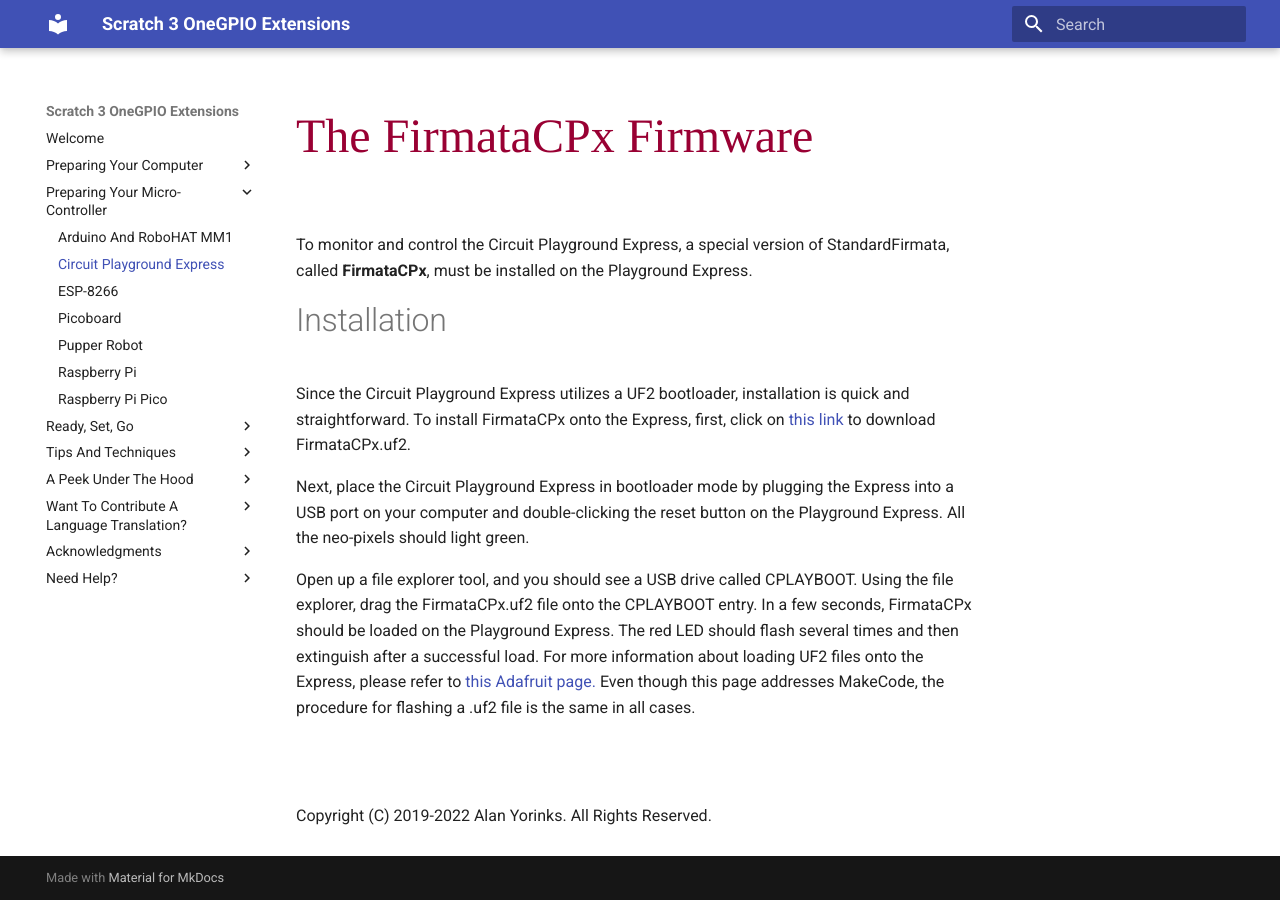
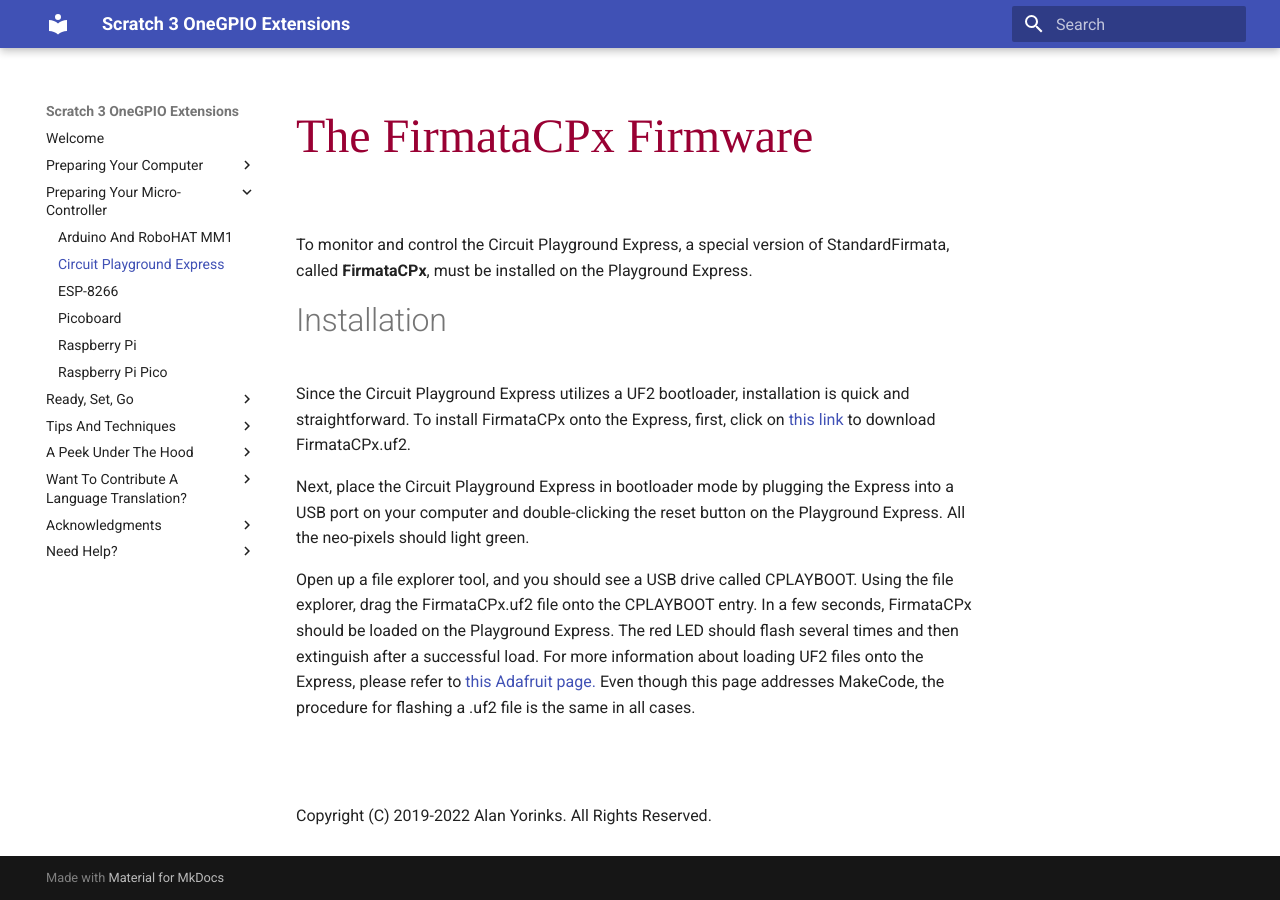
Before and after one commit to MrYsLab/s3-extend, an MkDocs documentation site: the page built from docs/cpx.md, in a window 1280 px wide. Built offline with MkDocs 1.6.1 and Material for MkDocs 9.7.7, drawn with Linux system fonts in a browser that asks for light colours.

```diff
--- a/mkdocs.yml
+++ b/mkdocs.yml
@@ -14,7 +14,6 @@
         - Circuit Playground Express: cpx.md
         - ESP-8266: esp-8266.md
         - Picoboard: pico.md
-        - Pupper Robot: pupper.md
         - Raspberry Pi: rpi.md
         - Raspberry Pi Pico: rpi_pico.md
       - Ready, Set, Go:
@@ -24,7 +23,6 @@
           - Circuit Playground Express: ext_cpx.md
           - ESP-8266: ext_esp.md
           - Picoboard: ext_pico.md
-          - Pupper Robot: ext_pupper.md
           - Raspberry Pi: ext_rpi.md
           - Raspberry Pi Pico: ext_rpi_pico.md
           - RoboHAT MMI: ext_rh.md
```
